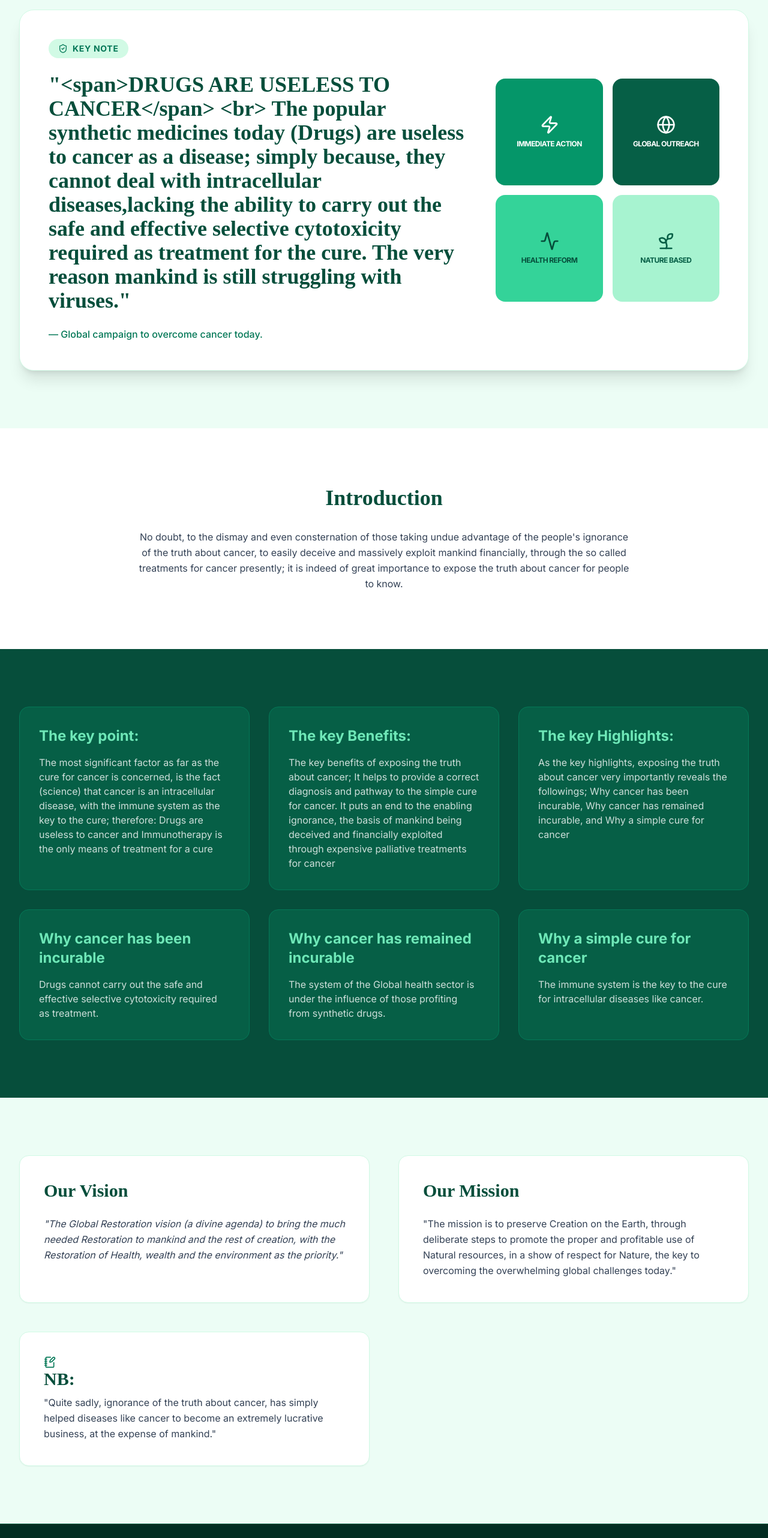
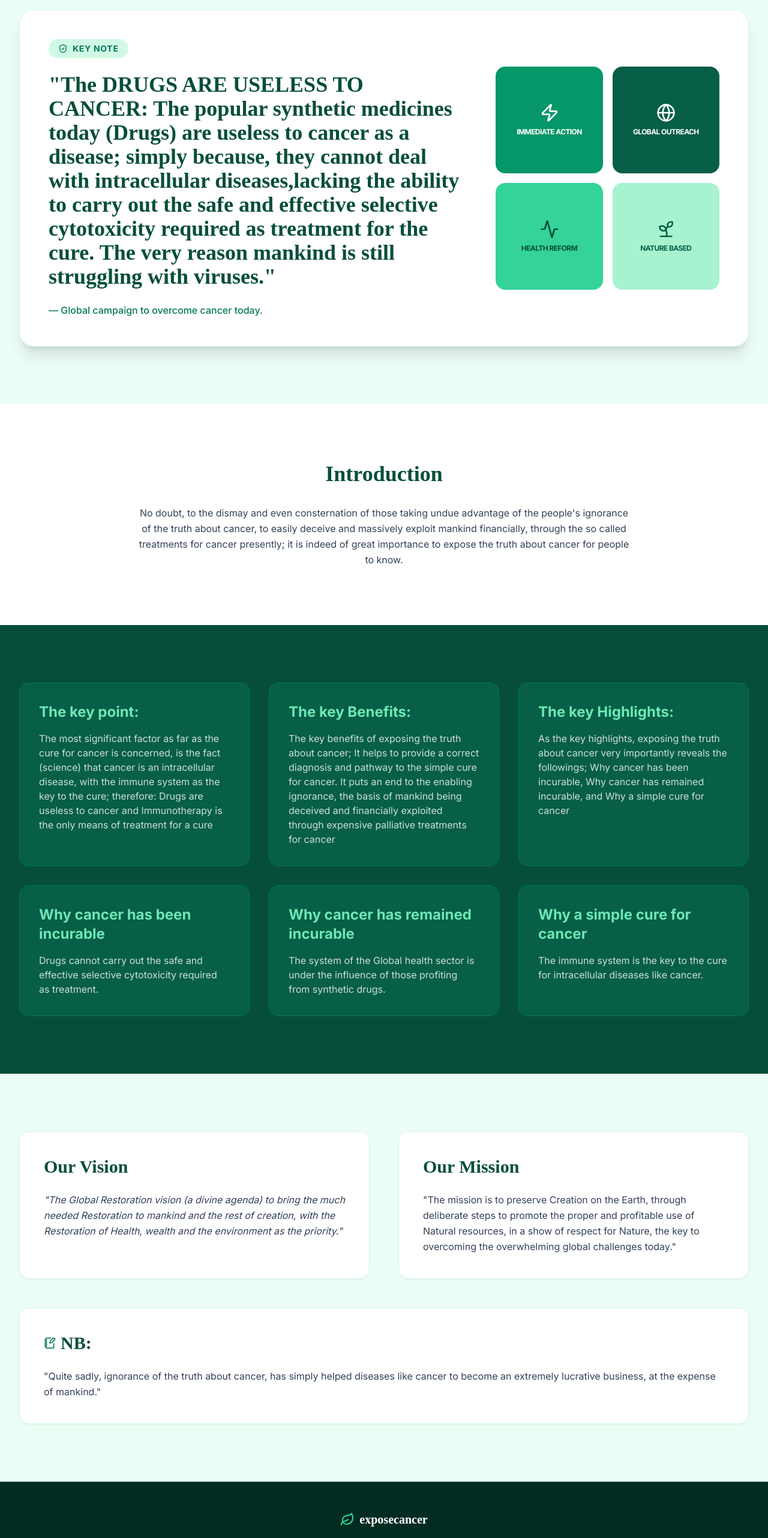
Before and after one commit to Dule-martins/exposecancer, a React (Vite) app: page /#/ in a window 1280 px wide. Shown: the part 800-3364 px from the top of the page at 60% size. Built offline with nearby package versions, Linux system fonts and the light colour scheme.

Commit message:
update keynote

```diff
--- a/constants.ts
+++ b/constants.ts
@@ -4,7 +4,7 @@ import { BlogPost, SiteContent } from './types';
 export const INITIAL_CONTENT: SiteContent = {
   heroTitle: "EXPOSING THE TRUTH ABOUT CANCER",
   heroSubtitle: "(A Global campaign to overcome cancer today)",
-  keyNote: "<span>DRUGS ARE USELESS TO CANCER</span> <br> The popular synthetic medicines today (Drugs) are useless to cancer as a disease; simply because, they cannot deal with intracellular diseases,lacking the ability to carry out the safe and effective selective cytotoxicity required as treatment for the cure. The very reason mankind is still struggling with viruses.",
+  keyNote: "The DRUGS ARE USELESS TO CANCER: The popular synthetic medicines today (Drugs) are useless to cancer as a disease; simply because, they cannot deal with intracellular diseases,lacking the ability to carry out the safe and effective selective cytotoxicity required as treatment for the cure. The very reason mankind is still struggling with viruses.",
   introText: "No doubt, to the dismay and even consternation of those taking undue advantage of the people's ignorance of the truth about cancer, to easily deceive and massively exploit mankind financially, through the so called treatments for cancer presently; it is indeed of great importance to expose the truth about cancer for people to know.",
   vision: "The Global Restoration vision (a divine agenda) to bring the much needed Restoration to mankind and the rest of creation, with the Restoration of Health, wealth and the environment as the priority.",
   mission: "The mission is to preserve Creation on the Earth, through deliberate steps to promote the proper and profitable use of Natural resources, in a show of respect for Nature, the key to overcoming the overwhelming global challenges today.",
--- a/pages/Home.tsx
+++ b/pages/Home.tsx
@@ -142,9 +142,11 @@ const Home = () => {
               <h2 className="text-3xl font-display font-bold text-emerald-900 mb-6">Our Mission</h2>
               <p className="text-slate-700 leading-relaxed">"{content.mission}"</p>
             </div>
-            <div className="bg-white p-10 rounded-2xl shadow-sm border border-emerald-100">
+            <div className="bg-white p-10 rounded-2xl shadow-sm border border-emerald-100 md:col-span-2">
+              <div className="flex items-center gap-2 mb-6">
                 <NotebookPen className="w-5 h-5 text-emerald-700" />
-                <h2 className="text-3xl font-display font-bold text-emerald-900 mb-2">NB:</h2>
+                <h2 className="text-3xl font-display font-bold text-emerald-900">NB:</h2>
+              </div>
               <p className="text-slate-700 leading-relaxed">"{content.note}"</p>
             </div>
           </div>
```
